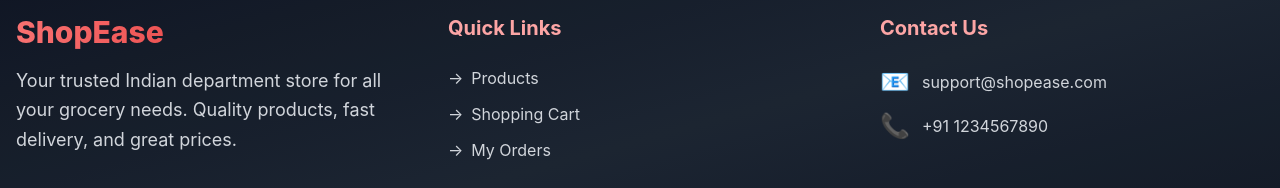
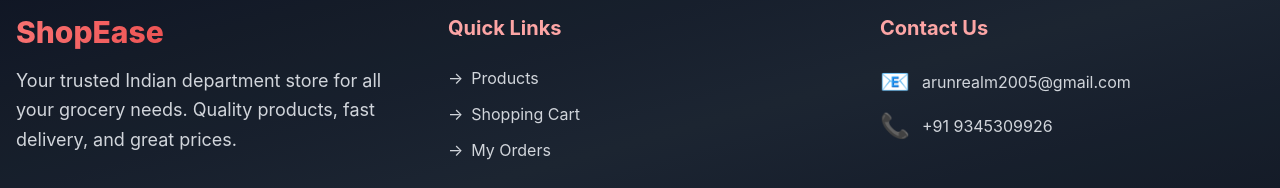
Before and after one commit to Arun2005s/SHOPEASE, a React (Vite) app in the folder frontend/: page / in a window 1280 px wide. Shown: the part 1284-1472 px from the top of the page. Built offline with nearby package versions, Linux system fonts and the light colour scheme; no server answers.

Commit message:
Updated Footer.jsx

```diff
--- a/frontend/src/components/customer/Footer.jsx
+++ b/frontend/src/components/customer/Footer.jsx
@@ -40,14 +40,14 @@ const Footer = () => {
             <ul className="space-y-3 text-gray-300">
               <li className="flex items-center gap-3">
                 <span className="text-2xl">📧</span>
-                <a href="mailto:support@shopease.com" className="hover:text-primary-400 transition-colors">
-                  support@shopease.com
+                <a href="mailto:arunrealm2005@gmail.com" className="hover:text-primary-400 transition-colors">
+                  arunrealm2005@gmail.com
                 </a>
               </li>
               <li className="flex items-center gap-3">
                 <span className="text-2xl">📞</span>
-                <a href="tel:+911234567890" className="hover:text-primary-400 transition-colors">
-                  +91 1234567890
+                <a href="tel:+919345309926" className="hover:text-primary-400 transition-colors">
+                  +91 9345309926
                 </a>
               </li>
             </ul>
```
